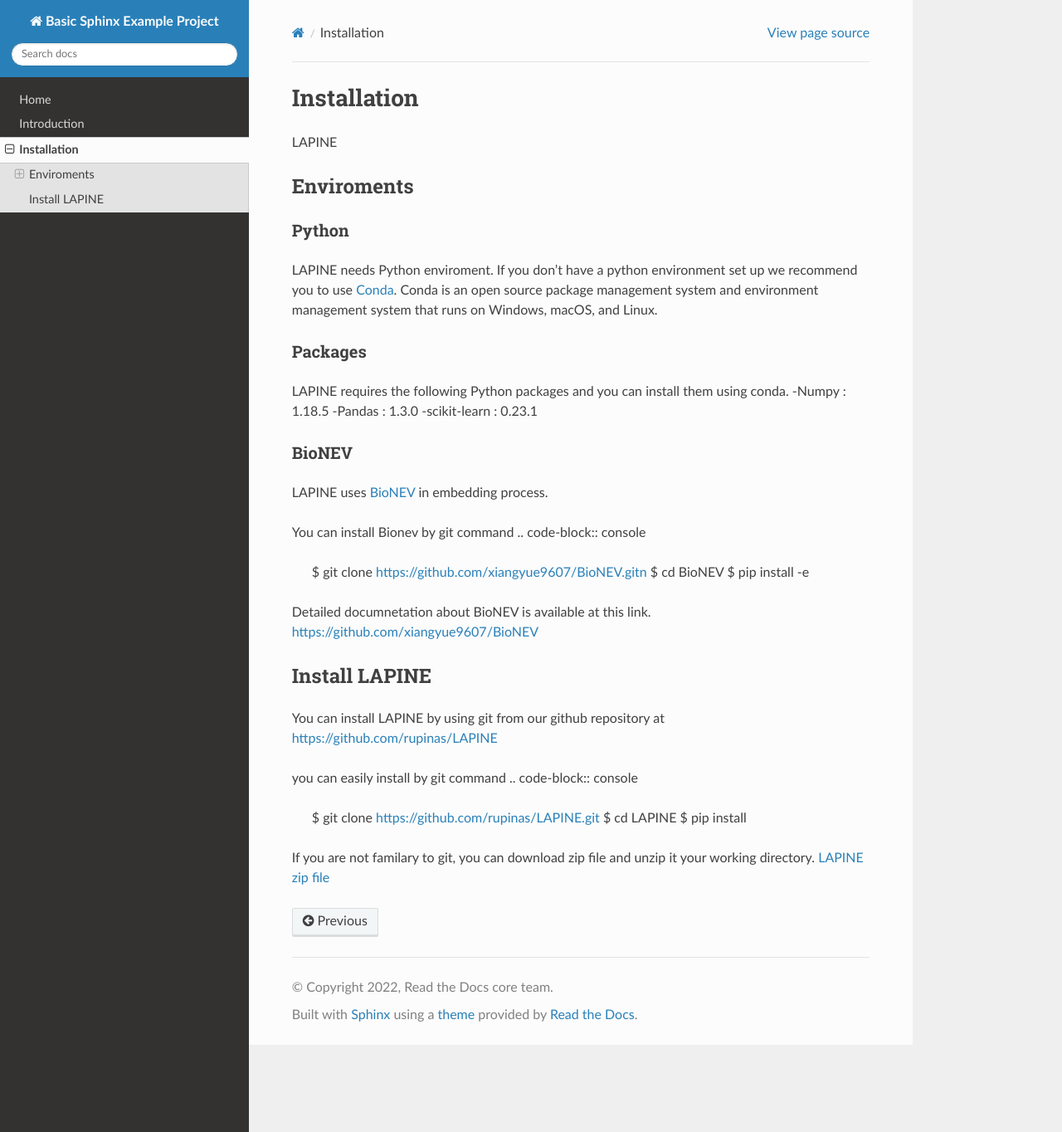
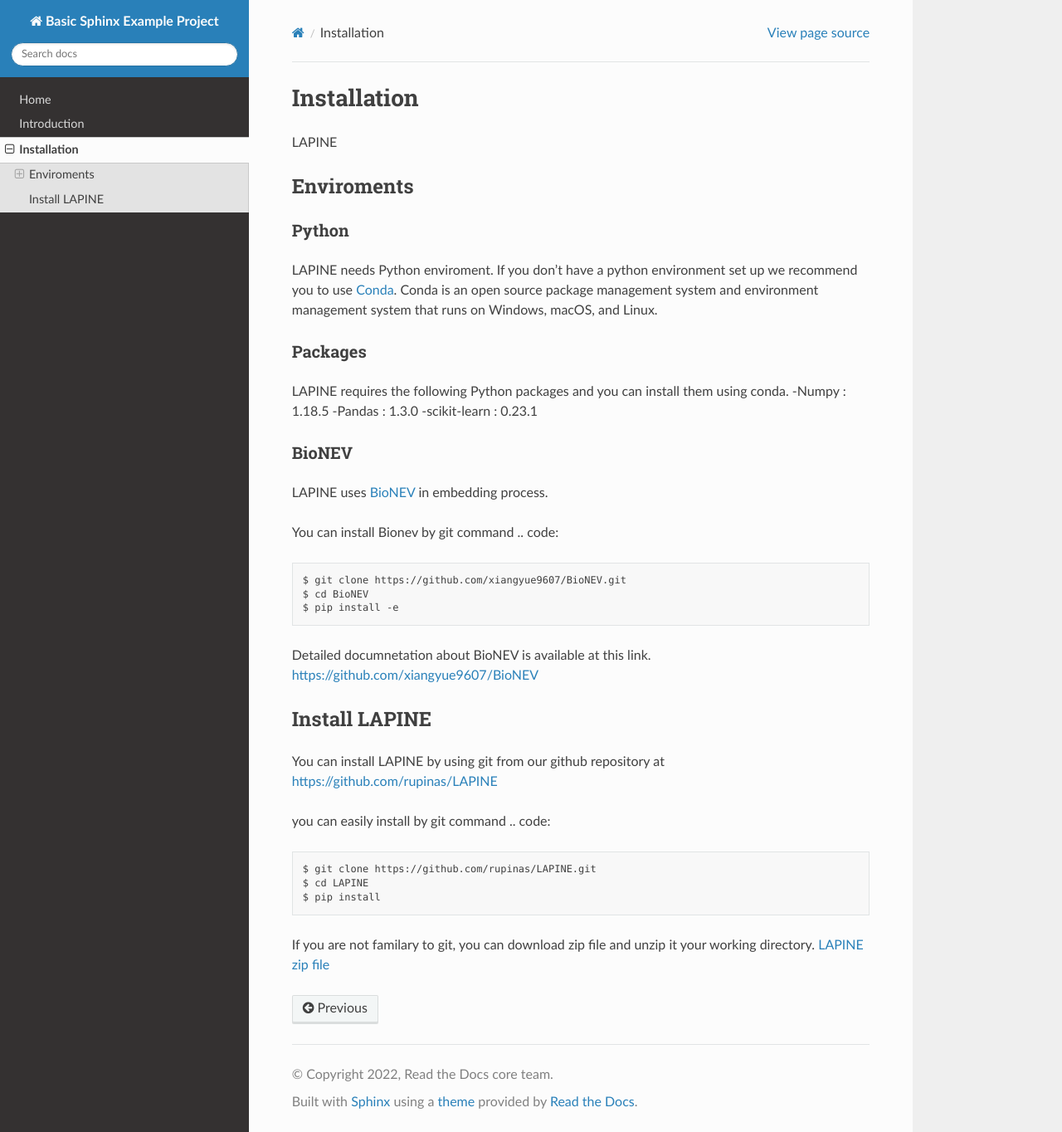
Before and after one commit to rupinas/LAPINE, a Sphinx documentation site: the page built from docs/installation.rst, in a window 1280 px wide and 1364 px high. Shown: the whole window at 83% size. Built offline with Sphinx 7.4.7 and the Read the Docs theme 2.0.0, drawn with Linux system fonts in a browser that asks for light colours; pages that are not in the unit, such as notebooks, are missing from menus.

Commit message:
Update installation.rst

```diff
--- a/docs/installation.rst
+++ b/docs/installation.rst
@@ -24,8 +24,8 @@ BioNEV
 LAPINE uses `BioNEV <https://doi.org/10.1093/bioinformatics/btz718/>`_ in embedding process.
 
 You can install Bionev by git command
-.. code-block:: console
-    $ git clone https://github.com/xiangyue9607/BioNEV.git\n
+.. code::
+    $ git clone https://github.com/xiangyue9607/BioNEV.git
     $ cd BioNEV
     $ pip install -e
 
@@ -39,7 +39,7 @@ Install LAPINE
 You can install LAPINE by using git from our github repository at https://github.com/rupinas/LAPINE
 
 you can easily install by git command
-.. code-block:: console
+.. code::
     $ git clone https://github.com/rupinas/LAPINE.git
     $ cd LAPINE
     $ pip install
```
